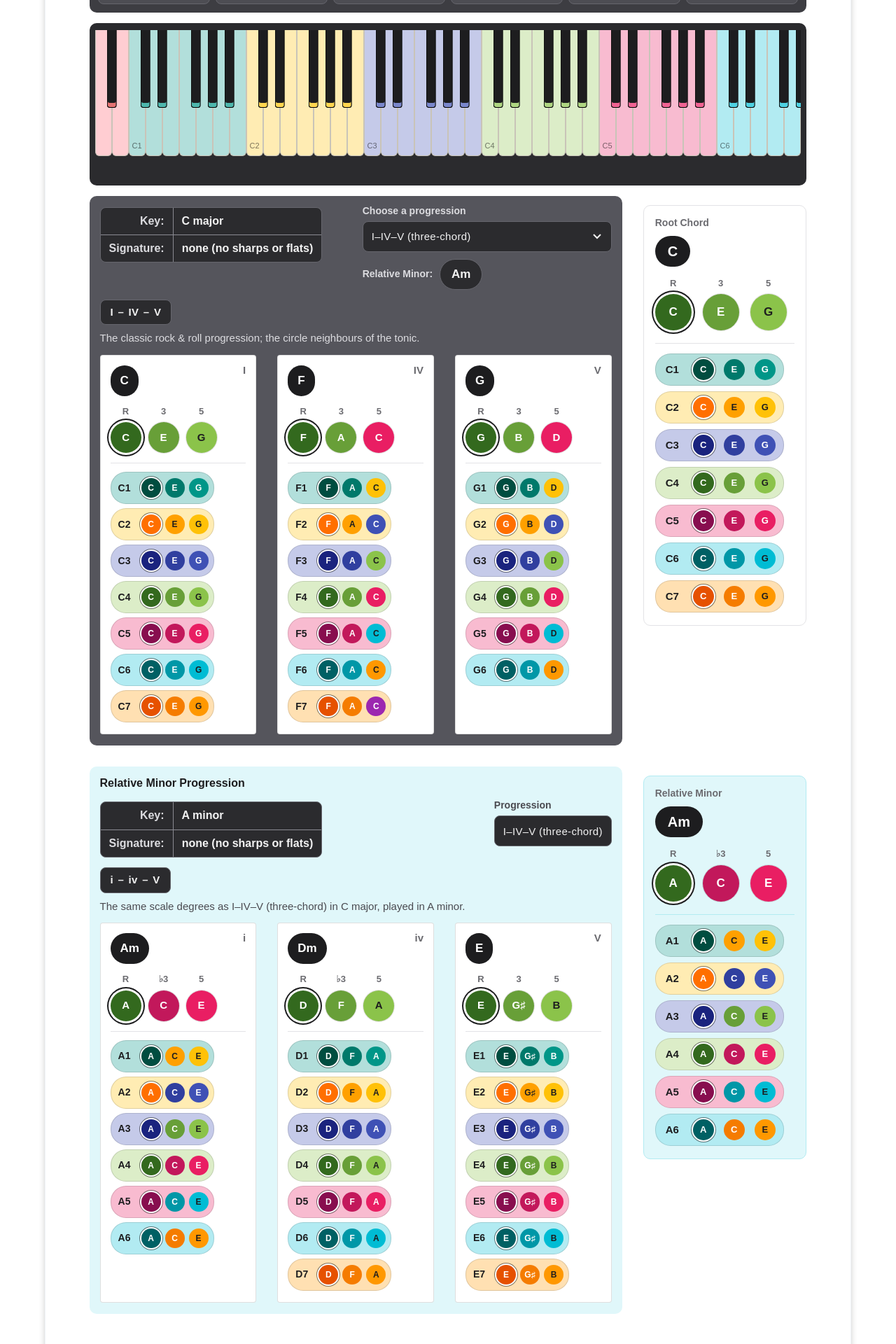
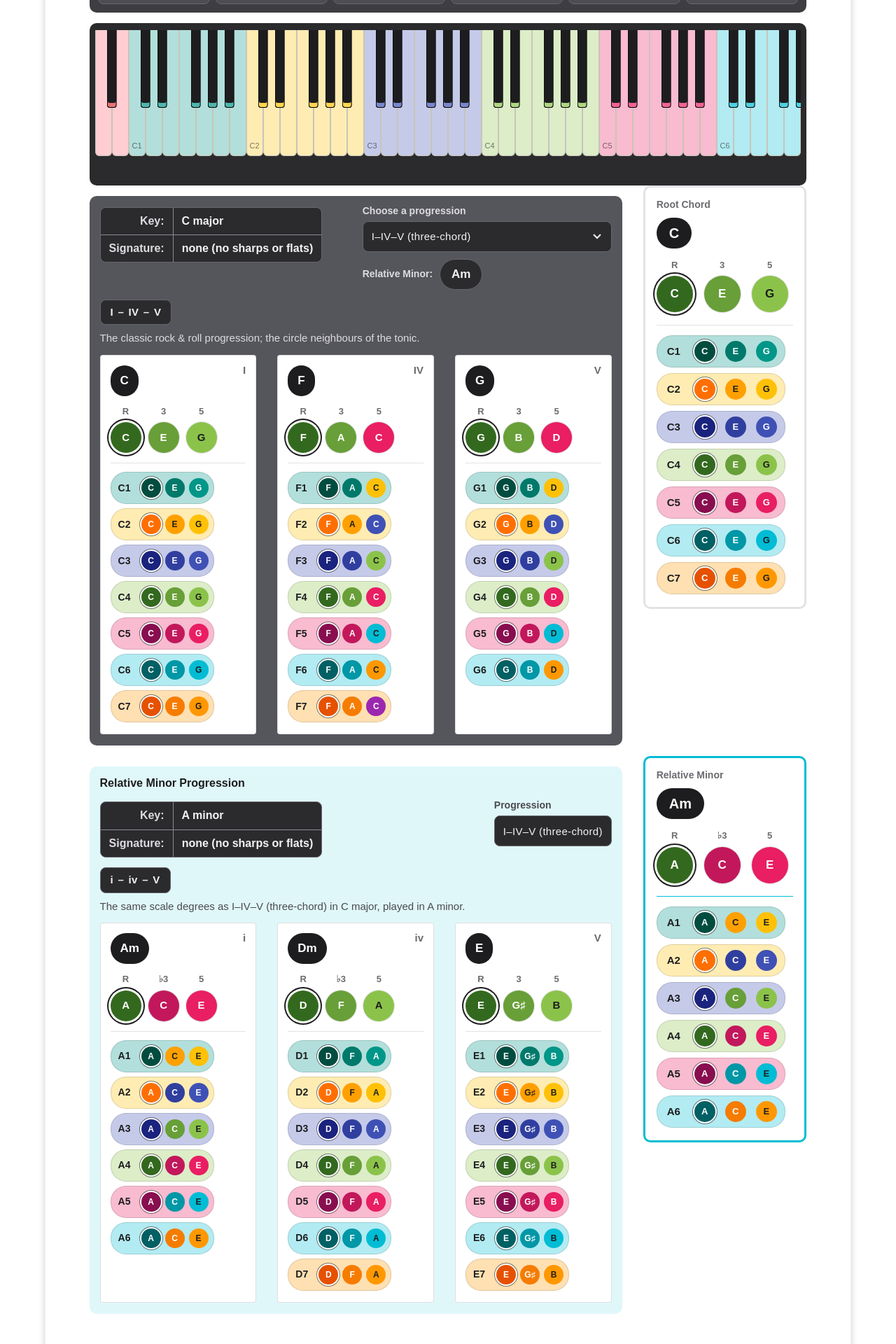
Before and after one commit to warblingwren/warblingwren.github.io, a Jekyll site: the page built from index.html, in a window 1280 px wide. Shown: the part 457-2377 px from the top of the page at 70% size. Built offline with Jekyll 4.4.1, drawn with Linux system fonts in a browser that asks for light colours; some web fonts are replaced.

Commit message:
update:relative minor

```diff
--- a/www/css/piano-chords.css
+++ b/www/css/piano-chords.css
@@ -25,8 +25,8 @@
   --cd-name-fg: #ffffff;
   --cd-name-hover: #3a3a3e;
   --cd-margin-top: 28px;
-  --cd-relative-bg: #e0f7fa;     /* Material Cyan 50 */
-  --cd-relative-border: #b2ebf2; /* Material Cyan 100 */
+  --cd-relative-bg: #ffffff;
+  --cd-relative-border: #00bcd4; /* Material Cyan 500 */
   --cd-circle: 52px;
 }
 
@@ -114,7 +114,7 @@
   margin-top: var(--cd-margin-top);
   padding: 14px 16px 18px;
   border-radius: 10px;
-  border: 1px solid var(--cd-border);
+  border: 3px solid var(--cd-border);
   background: var(--cd-bg);
   color: var(--cd-fg);
   box-sizing: border-box;
@@ -122,6 +122,18 @@
 }
 
 .cd[hidden] { display: none; }
+
+/* #root-chord-data / #minor-chord-data (class added by piano-chords.js):
+   the panel fills the full height of its container, no margin */
+.cd-host {
+  display: flex;
+  flex-direction: column;
+  min-height: 100%;   /* fills a wrapping column; when the host is the column itself, flex stretch fills it */
+}
+.cd-host > .cd {
+  flex: 1 1 auto;
+  margin: 0;
+}
 
 /* "Root Chord" title, top-left of the chord detail card */
 .cd-title {
@@ -278,7 +290,7 @@
 .cd-octave-note:hover .cd-octave-dot { transform: scale(1.08); }
 .cd-octave-note.is-active .cd-octave-dot { transform: scale(1.12); box-shadow: 0 0 0 2px #fff, 0 0 0 4px var(--cc-focus); }
 
-/* relative minor / major: its own .cd panel, sibling of the root chord panel — Material Cyan 50 */
+/* relative minor panel (#minor-chord-data): white with a cyan border */
 .cd.cd-relative {
   border-color: var(--cd-relative-border);
   background: var(--cd-relative-bg);
--- a/www/css/piano.css
+++ b/www/css/piano.css
@@ -3,6 +3,7 @@
    ========================================================================== */
 
 :root {
+  --pk-sticky-bg: #ffffff;       /* page colour behind the pinned keyboard */
   --pk-white-bg: #fbfaf7;
   --pk-white-bg-pressed: #e4e0d6;
   --pk-white-border: #c9c4b8;
@@ -250,6 +251,15 @@
   letter-spacing: 0.04em;
 }
 
+/* --- sticky keyboard (class added by piano.js) ------------------------------- */
+.pk-sticky {
+  position: -webkit-sticky;
+  position: sticky;
+  top: var(--pk-sticky-top, 0);
+  z-index: 1020;                       /* above page content; below Bootstrap modals (1050) */
+  background: var(--pk-sticky-bg);     /* opaque, so content scrolls behind it */
+}
+
 /* =============================================================================
    BREAKPOINTS — keep at end of file
    ========================================================================== */
--- a/www/js/piano-chords.js
+++ b/www/js/piano-chords.js
@@ -304,8 +304,10 @@ export function renderChordControls(opts = {}) {
       warnedNoData = true;
       return;
     }
+    dataHost.classList.add('cd-host');               // host becomes a column the panel fills
     if (panel.parentElement !== dataHost) dataHost.append(panel);
     const relHost = getHost(relativeTarget) ?? getHost('minor-chord-data');
+    relHost?.classList.add('cd-host');
     if (relHost && relPanel.parentElement !== relHost) relHost.append(relPanel);
     if (!relHost && !warnedNoRel) {
       console.warn(`piano-chords: #${relativeTarget} not found — relative chord panel not shown`);
--- a/www/js/piano.js
+++ b/www/js/piano.js
@@ -121,6 +121,8 @@ function sliceRange(all, from, to) {
  * @param {string}  opts.scrollTo       desktop: note to center; responsive: starting octave (default 'C4')
  * @param {number}  opts.mobileOctaves  octaves shown in responsive mode (default 2)
  * @param {string}  opts.mobileQuery    responsive media query (default '(max-width: 768px)')
+ * @param {boolean} opts.sticky         keep the keyboard pinned to the top of the window while scrolling (default true)
+ * @param {number}  opts.stickyTop      px offset from the top when pinned, e.g. a fixed navbar height (default 0)
  * @param {boolean} opts.octaveColors   tint keys by octave (default true)
  * @param {string[]} opts.octaveFamilies material_colors family per octave 0–8
  * @param {string}  opts.octaveShade    light shade for white keys (default '100')
@@ -145,6 +147,8 @@ export async function renderPianoKeyboard(target = 'piano-keyboard', opts = {})
     scrollTo = 'C4',
     mobileOctaves = 2,
     mobileQuery = '(max-width: 768px)',
+    sticky = true,
+    stickyTop = 0,
     octaveColors = true,
     octaveFamilies = OCTAVE_FAMILIES,
     octaveShade = '100',
@@ -527,6 +531,41 @@ export async function renderPianoKeyboard(target = 'piano-keyboard', opts = {})
     },
   };
 
+  const baseDestroy = api.destroy;
+  api.destroy = () => {
+    stickyEl?.classList.remove('pk-sticky');
+    stickyEl?.style.removeProperty('--pk-sticky-top');
+    baseDestroy();
+  };
+
   render();
+
+  // --- sticky: pin the keyboard to the top of the window while the page scrolls -----
+  // position:sticky only sticks within its parent, so climb out of single-child wrappers and
+  // horizontal rows (e.g. .row > .col > #piano-keyboard) to the element whose parent holds
+  // the rest of the page content.
+  let stickyEl = null;
+  if (sticky) {
+    stickyEl = container;
+    while (stickyEl.parentElement && stickyEl.parentElement !== document.body) {
+      const parent = stickyEl.parentElement;
+      const ps = getComputedStyle(parent);
+      const onlyChild = parent.children.length === 1;
+      // a horizontal flex row (e.g. Bootstrap .row): its columns sit side by side, so stick the row
+      const sideBySide = ps.display.includes('flex') && ps.flexDirection.startsWith('row');
+      if (!onlyChild && !sideBySide) break;
+      stickyEl = parent;
+    }
+    stickyEl.classList.add('pk-sticky');
+    stickyEl.style.setProperty('--pk-sticky-top', `${Number(stickyTop) || 0}px`);
+    for (let a = stickyEl.parentElement; a && a !== document.body && a !== document.documentElement; a = a.parentElement) {
+      const o = getComputedStyle(a);
+      if (/(auto|scroll|hidden|clip)/.test(o.overflow + o.overflowX + o.overflowY)) {
+        console.warn('piano-keyboard: an ancestor has overflow set — sticky keyboard will not pin to the window', a);
+        break;
+      }
+    }
+  }
+
   return api;
 }
```
